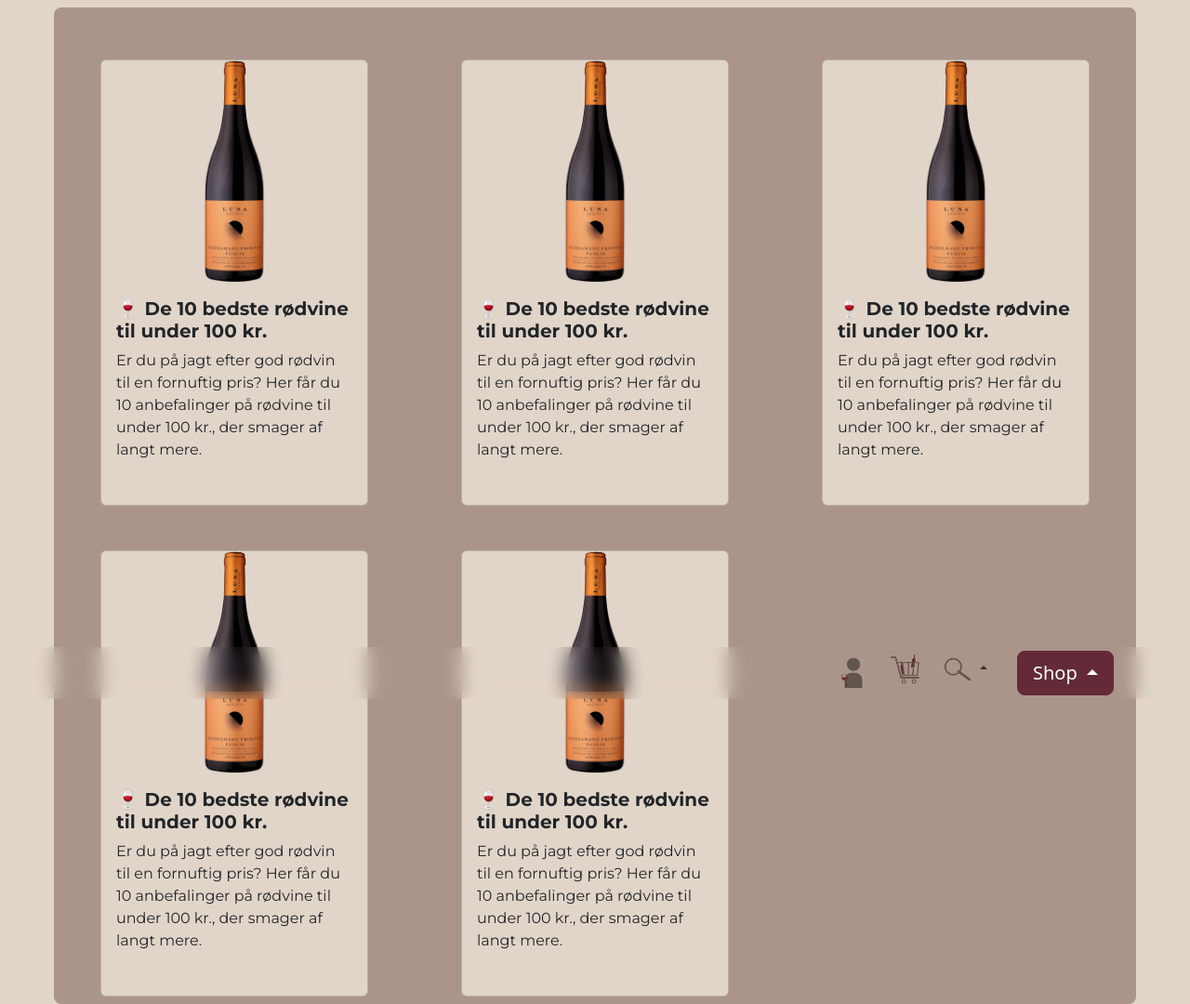
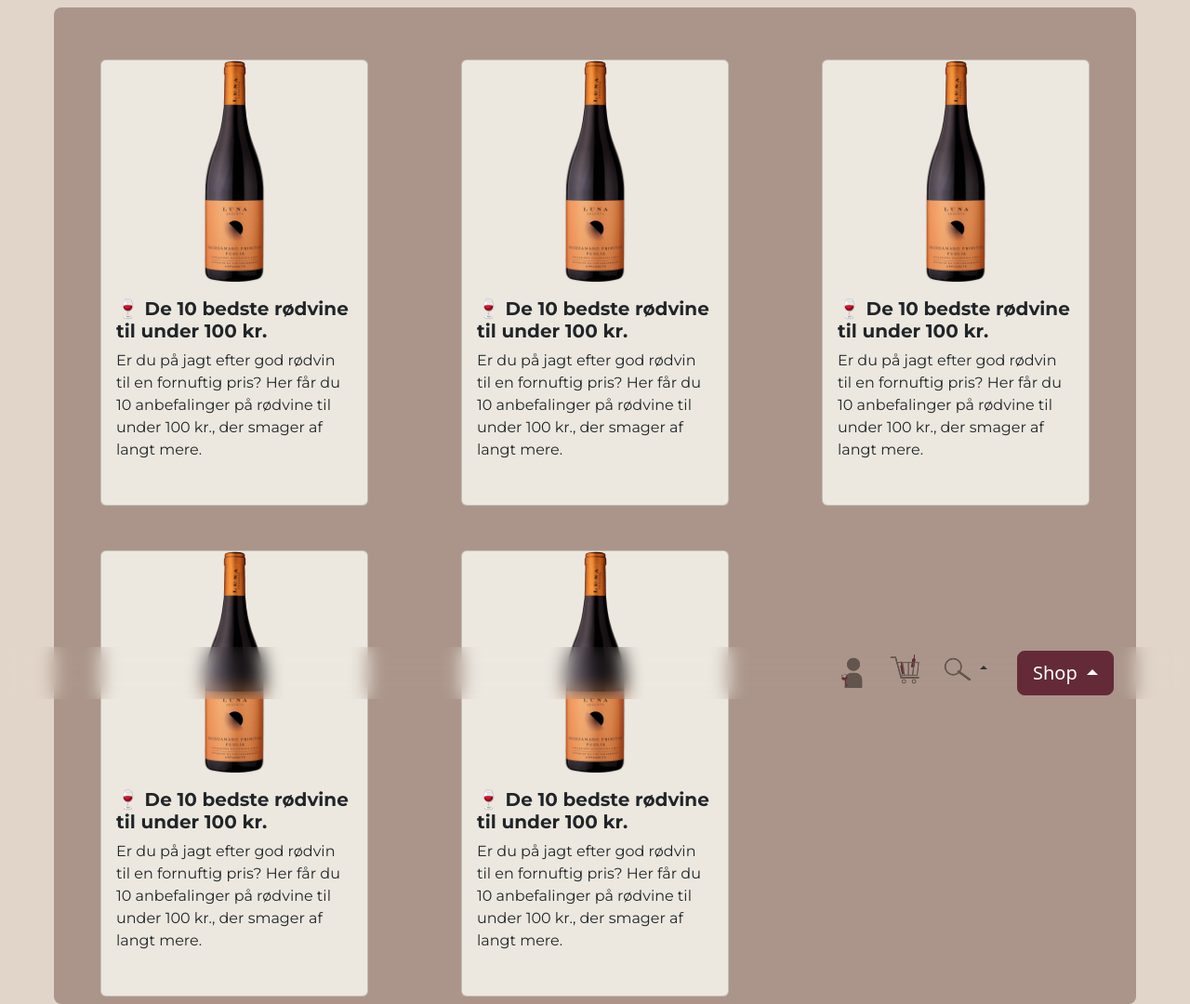
Before and after one commit to JonatanEmil/mul23e4semeks, a PHP site: page /blog.php in a window 1280 px wide. Shown: the part 48-1128 px from the top of the page at 93% size. Run offline with PHP 8.4, Linux system fonts and the light colour scheme; data that the repository does not hold is empty; style sheets or scripts are compiled from the project's sources; some web fonts are replaced.

Commit message:
More styling

```diff
--- a/css/styles.scss
+++ b/css/styles.scss
@@ -81,7 +81,7 @@ select[disabled] {
 }
 
 .card{
-	background-color: #E1D5C9;
+	background-color: #ECE8DF;
 }
 .card-title{
 	font-weight: bold;
--- a/index.php
+++ b/index.php
@@ -103,14 +103,11 @@ foreach ($produktData as $row) {
                                                 <?php echo implode(", ", $produkt->kategorier); ?>
                                             </p>
                                         <?php endif; ?>
-
+                                        <button class="btn btn-wine mb-1">Læs mere</button>
                                         <!-- Link med første kateid -->
                                         <a class="stretched-link" href="produkt.php?kateid=<?php echo $produkt->katids[0]; ?>&prodid=<?php echo $produkt->prodid; ?>"></a>
                                     </div>
                                 </div>
-                            </div>
-                            <div class="row d-flex justify-content-center">
-                            <button class="btn btn-wine mb-1 w-50">Læs mere:</button>
                             </div>
                         </div>
                     </div>
```
